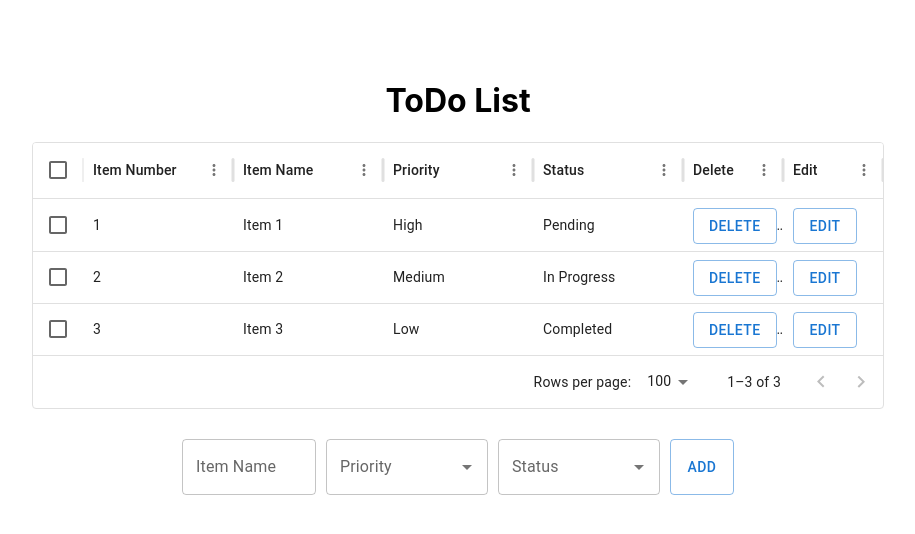
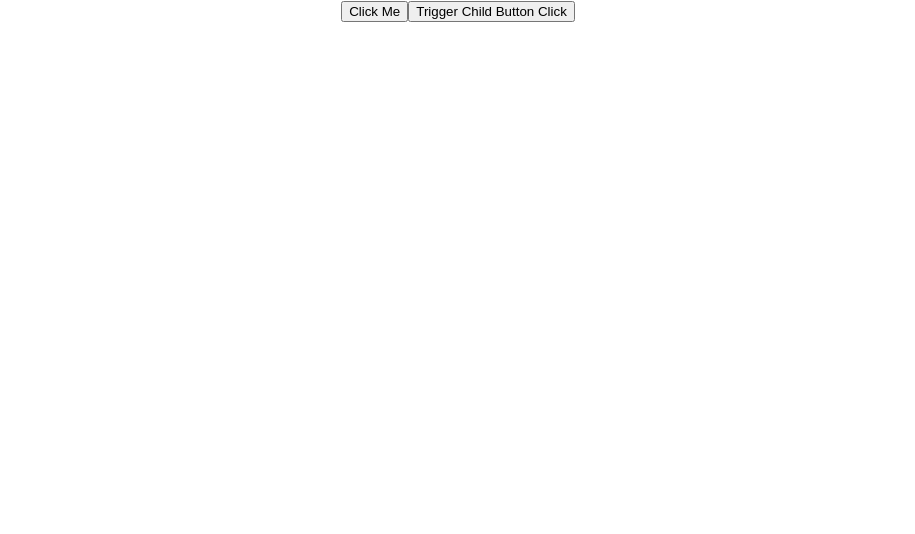
Before and after one commit to hassan-waqar/React-Tasks, a React (Create React App) app: page / in a window 1280 px wide. Shown: the top 534 px of the page, without its empty margins (182-1097 px from the left). Built offline with nearby package versions, Linux system fonts and the light colour scheme.

Commit message:
Effect-ImperativeHandler

```diff
--- a/src/App.js
+++ b/src/App.js
@@ -1,13 +1,19 @@
 import './App.css';
 import { Container } from "@mui/material";
 import ToDoList from "./pages/ToDoList"
+import TodoComponent from "./pages/TodoComponent";
+import ParentComponent from "./pages/ParentComponent";
 
 function App() {
     return (
         <Container maxWidth="md" style={{textAlign: "center"}}>
-            <Container style={{ height: '60px' }} />
-            <h1> ToDo List </h1>
-            <ToDoList/>
+            {/*<Container style={{ height: '60px' }} />*/}
+            {/*<h1> ToDo List </h1>*/}
+            {/*<ToDoList/>*/}
+
+            {/*<TodoComponent/>*/}
+
+            <ParentComponent/>
         </Container>
     );
 }
--- /dev/null
+++ b/src/pages/ChildComponent.jsx
@@ -0,0 +1,19 @@
+// ChildComponent.js
+import React, { useRef, useImperativeHandle } from 'react';
+
+
+const ChildComponent = React.forwardRef((props, ref) => {
+    const handleClick = () => {
+        console.log('Button clicked in child component');
+    };
+
+    useImperativeHandle(ref, () => ({
+        handleClick
+    }));
+
+    return (
+        <button onClick={handleClick}>Click Me</button>
+    );
+});
+
+export default ChildComponent;
--- /dev/null
+++ b/src/pages/ParentComponent.jsx
@@ -0,0 +1,20 @@
+import React, { useRef } from 'react';
+import ChildComponent from './ChildComponent';
+
+function ParentComponent() {
+    const childRef = useRef(null);
+
+    const handleButtonClick = () => {
+        // Call the handleClick function exposed by the ChildComponent
+        childRef.current.handleClick();
+    };
+
+    return (
+        <div>
+            <ChildComponent ref={childRef} />
+            <button onClick={handleButtonClick}>Trigger Child Button Click</button>
+        </div>
+    );
+}
+
+export default ParentComponent;
--- /dev/null
+++ b/src/pages/TodoComponent.jsx
@@ -0,0 +1,62 @@
+import React, { useState, useEffect, useMemo } from 'react';
+
+function TodoComponent() {
+    // State to hold the todo item
+    const [todo, setTodo] = useState(null);
+
+    // Mimic componentDidMount
+    useEffect(() => {
+        console.log('Component mounted');
+        fetch('https://jsonplaceholder.typicode.com/todos/1')
+            .then(response => response.json())
+            .then(todoData => {
+                console.log('Fetched todo:', todoData);
+                setTodo(todoData);
+            });
+        // Cleanup function for componentWillUnmount
+        return () => {
+            console.log('Component unmounted');
+        };
+    }, []);
+
+    // Mimic componentDidUpdate
+    useEffect(() => {
+        console.log('Component updated');
+        if (todo) {
+            console.log('Todo updated:', todo);
+        }
+    }, [todo]);
+
+    // Mimic shouldComponentUpdate
+    const memoizedTodo = useMemo(() => {
+        console.log('Memoized todo');
+        return todo;
+    }, [todo]);
+
+    // Rendering
+    return (
+        <div>
+            <h1>Todo Component</h1>
+            {memoizedTodo && (
+                <div>
+                    <p>Title: {memoizedTodo.title}</p>
+                    <p>Completed: {memoizedTodo.completed ? 'Yes' : 'No'}</p>
+                </div>
+            )}
+
+            {/*When the button is clicked nothing will happen to the display
+            as the object is replaced not updated as memoized (shouldComponentUpdate) todo checks for updation of value.
+            Howver componentDidUpdate runs fine as any change in the state will trigger
+            function */}
+
+            <button onClick={() => setTodo({
+                "userId": 2,
+                "id": 2,
+                "title": "Hello, My name is Hassan",
+                "completed": true
+            })}>Click Me !</button>
+        </div>
+    );
+}
+
+export default TodoComponent;
```
